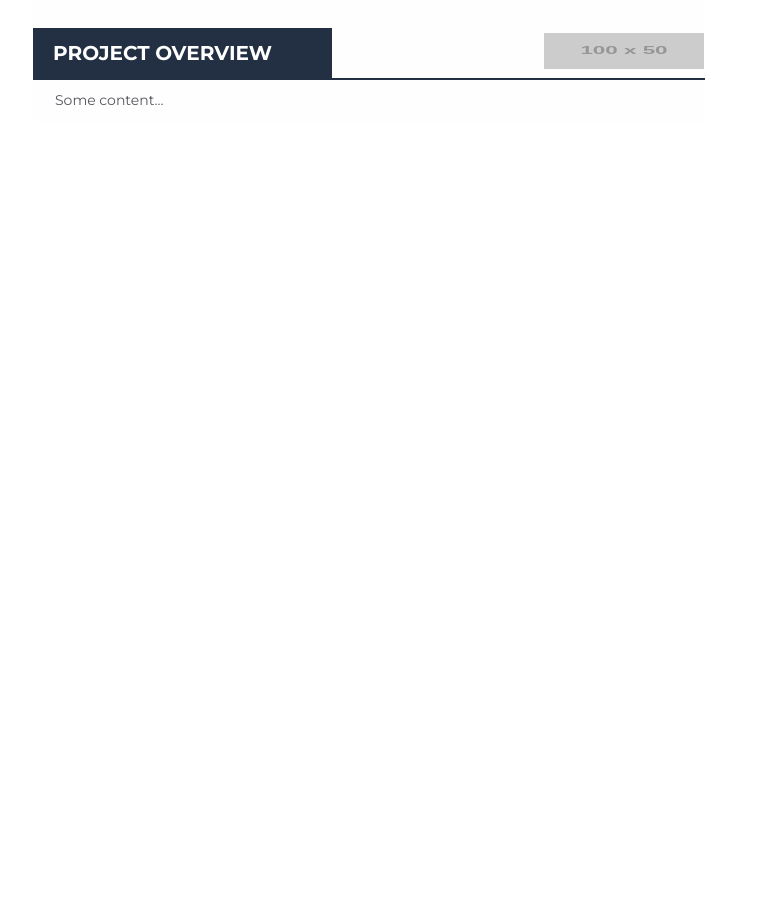
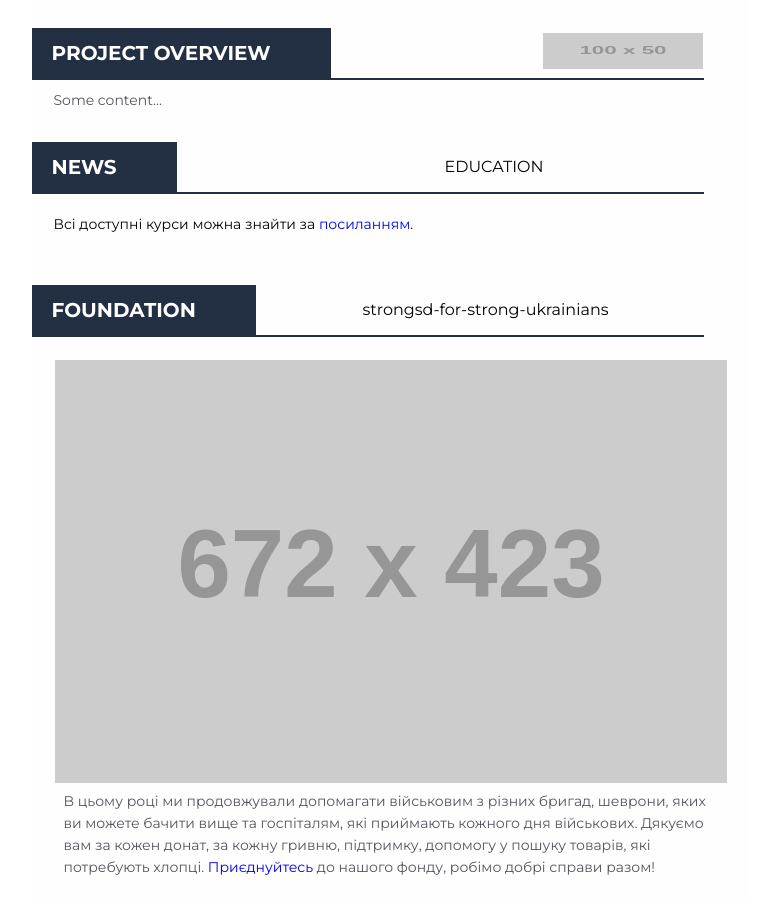
Before and after one commit to aspasionov/newspaper-generator, a React (Vite) app: page / in a window 1280 px wide. Shown: the part 1114-2028 px from the top of the page, without its empty margins (271-1029 px from the left). Before the commit the page ends 1268 px from the top, so only its background shows below. Built offline with nearby package versions, Linux system fonts and the light colour scheme.

Commit message:
feat: add two blocks (#9)

```diff
--- /dev/null
+++ b/src/components/Education/Modal.jsx
@@ -0,0 +1,14 @@
+import Box from '@mui/material/Box';
+import TextField from '@mui/material/TextField';
+import Editor from 'react-simple-wysiwyg';
+
+const Modal = ({ content, handleChange }) => {
+  return <Box sx={{ p: 2}}>
+    <TextField size="small" value={content.text} label="Title" variant="outlined" fullWidth sx={{ mb: 2  }} onChange={(e) => handleChange({ text: e.target.value })}/>
+    <TextField size="small" value={content.subtext} label="Subtext" variant="outlined" fullWidth sx={{ mb: 2  }} onChange={(e) => handleChange({ subtext: e.target.value })}/>
+    <Box sx={{ mb: 1}}>Content</Box>
+    <Editor value={content.html} onChange={(e) => handleChange({ html: e.target.value })} />
+  </Box>
+}
+
+export default Modal;
--- /dev/null
+++ b/src/components/Education/index.jsx
@@ -0,0 +1,74 @@
+import { useState, useEffect } from 'react';
+import { IS1, IS2, IS3, IS4, IS5, IS6 } from './styles';
+import ComponentWrapper from '../ContentWrapper';
+import Modal from './Modal'
+import data from '../../data.json'
+import { Parser } from "html-to-react";
+import { localStorageHandler, urlToSrc } from '../../utils'
+import { NEWSPAPER_KEY } from '../../constants'
+
+const defaultcontent = data.education;
+
+const Education = () => {
+  const [content, setContent] = useState({
+    text: '',
+    subtext: '',
+    html: ''
+  })
+  const htmlToReactParser = new Parser();
+
+  const handleChange = (data) => {
+    setContent(prev => ({...prev, ...data}))
+    localStorageHandler('education', {...content, ...data})
+  }
+
+  useEffect(() => {
+    const localData = JSON.parse(localStorage.getItem(NEWSPAPER_KEY))
+    if(localData && localData?.education) {
+      setContent(prev=> ({...prev, ...localData.education}))
+    }
+  },[])
+
+    return (
+      <ComponentWrapper form={<Modal handleChange={handleChange} content={content} />} id="education">
+        <tr>
+          <td>
+            <table width="672px" style={IS1}>
+              <tbody>
+                <tr>
+                  <td style={IS2}>
+                    <div className="heading" style={IS3}>
+                      {content.text || defaultcontent.text}
+                    </div>
+                  </td>
+                  <td className="subheading">{content.subtext || defaultcontent.subtext}</td>
+                </tr>
+              </tbody>
+            </table>
+          </td>
+        </tr>
+
+        <tr>
+          <td>
+            <table width="632px" style={IS4}>
+              <tr>
+                <td></td>
+              </tr>
+              <tr>
+                <td></td>
+              </tr>
+              <tr>
+                <td align="left" style={IS5}>
+                  <span style={IS6}>
+                    {htmlToReactParser.parse(content.html || defaultcontent.html)}
+                  </span>
+                </td>
+              </tr>
+            </table>
+          </td>
+        </tr>
+      </ComponentWrapper>
+    );
+}
+
+export default Education;
--- /dev/null
+++ b/src/components/Education/styles.js
@@ -0,0 +1,13 @@
+const IS1 = {borderSpacing: 0, borderBottom: '2px solid #233043', width: 672, margin: '20px 0 0'}
+
+const IS2 = {padding: '0 15px 0 0'}
+
+const IS3 = {borderBottom: '50px solid #233043', borderLeft: '0px solid transparent', borderRight: '40px solid transparent', height: 0, padding: '0 20px', color: 'white', width: 'fit-content', textTransform: 'uppercase', textAlign: 'center', lineHeight: '50px', fontSize: 20, fontWeight: 'bold', fontStretch: 'normal'}
+
+const IS4 = {margin: '10px 0 20px', width: '100%', maxWidth: 632}
+
+const IS5 = {padding: '0 20px 10px'}
+
+const IS6 = {color: 'black', fontSize: 14}
+
+export { IS1, IS2, IS3, IS4, IS5, IS6 }
--- /dev/null
+++ b/src/components/Foundation/Modal.jsx
@@ -0,0 +1,24 @@
+import Box from '@mui/material/Box';
+import TextField from '@mui/material/TextField';
+import Editor from 'react-simple-wysiwyg';
+import Uploader from '../UI/FileUploader';
+import { urlToSrc } from '../../utils'
+
+const Modal = ({ content, handleChange }) => {
+
+  const handleSaveFile = (file) => {
+    handleChange({img: urlToSrc(file[0].id)})
+  }
+  return (
+    <Box sx={{ p: 2 }}>
+    <TextField size="small" value={content.text} label="Title" variant="outlined" fullWidth sx={{ mb: 2  }} onChange={(e) => handleChange({ text: e.target.value })}/>
+    <TextField size="small" value={content.subtext} label="Subtext" variant="outlined" fullWidth sx={{ mb: 2  }} onChange={(e) => handleChange({ subtext: e.target.value })}/>
+    <Box sx={{ mb: 1}}>Image</Box>
+    <Uploader setFile={handleSaveFile} file={null}/>
+    <Box sx={{ mb: 1}}>Content</Box>
+    <Editor value={content.html} onChange={(e) => handleChange({ html: e.target.value })} />
+    </Box>
+  )
+}
+
+export default Modal;
--- /dev/null
+++ b/src/components/Foundation/index.jsx
@@ -0,0 +1,75 @@
+import { useState, useEffect } from 'react';
+import { IS1, IS2, IS3, IS4, IS5, IS6, IS7 } from './styles';
+import ComponentWrapper from '../ContentWrapper';
+import Modal from './Modal'
+import data from '../../data.json'
+import { Parser } from "html-to-react";
+import { localStorageHandler, urlToSrc } from '../../utils'
+import { NEWSPAPER_KEY } from '../../constants'
+
+const defaultcontent = data.foundation;
+
+const Foundation = () => {
+  const [content, setContent] = useState({
+    text: '',
+    subtext: '',
+    img: '',
+    html: ''
+  })
+  const htmlToReactParser = new Parser();
+
+  const handleChange = (data) => {
+    setContent(prev => ({...prev, ...data}))
+    localStorageHandler('foundation', {...content, ...data})
+  }
+
+  useEffect(() => {
+    const localData = JSON.parse(localStorage.getItem(NEWSPAPER_KEY))
+    if(localData && localData?.foundation) {
+      setContent(prev=> ({...prev, ...localData.foundation}))
+    }
+  },[])
+
+
+  return (
+    <ComponentWrapper form={<Modal content={content} handleChange={handleChange}/>} id="foundation">
+      <tr>
+        <td>
+          <table width="672" style={IS1}>
+            <tbody>
+              <tr>
+                <td style={IS2}>
+                  <div className="heading" style={IS3}>
+                    {content.text || defaultcontent.text}
+                  </div>
+                </td>
+                <td className="subheading">{content.subtext || defaultcontent.subtext}</td>
+              </tr>
+            </tbody>
+          </table>
+        </td>
+      </tr>
+
+      <tr>
+        <td style={IS4}>
+          <table style={IS5}>
+            <tbody>
+              <tr>
+                <td style={IS6}>
+                  <img width={672} height={423} src={content.img || defaultcontent.img} alt="header img" loading="lazy" />
+                </td>
+              </tr>
+              <tr>
+                <td style={IS7}>
+                  {htmlToReactParser.parse(content.html || defaultcontent.html)}
+                </td>
+              </tr>
+            </tbody>
+          </table>
+        </td>
+      </tr>
+      </ComponentWrapper>
+  )
+}
+
+export default Foundation;
--- /dev/null
+++ b/src/components/Foundation/styles.js
@@ -0,0 +1,15 @@
+const IS1 = { borderSpacing: 0, borderBottom: '2px solid #233043', margin: '20px 0 0', maxWidth: '672px' }
+
+const IS2 = { padding: '0 15px 0 0' }
+
+const IS3 = { borderBottom: '50px solid #233043', borderLeft: '0px solid transparent', borderRight: '40px solid transparent', height: 0, padding: '0 20px', color: 'white', width: 'fit-content', textTransform: 'uppercase', textAlign: 'center', lineHeight: '50px', fontSize: '20px', fontWeight: 'bold', fontStretch: 'normal' }
+
+const IS4 = { padding: '0 20px 20px' }
+
+const IS5 = { width: '632px', marginTop: '20px' }
+
+const IS6 = { width: '672px' }
+
+const IS7 = { fontSize: '14px', fontWeight: 'normal', fontStretch: 'normal', fontStyle: 'normal', lineHeight: '1.57', letterSpacing: 'normal', textAlign: 'left', color: '#54555e', paddingLeft: '10px', wordWrap: 'break-word' }
+
+export { IS1, IS2, IS3, IS4, IS5, IS6, IS7 }
--- a/src/data.json
+++ b/src/data.json
@@ -35,5 +35,16 @@
     "text": "PROJECT OVERVIEW",
     "logo": "https://placehold.co/100x50",
     "html": "Some content..."
+  },
+  "education": {
+    "text": "NEWS",
+    "subtext": "EDUCATION",
+    "html": "Всі доступні курси можна знайти за <a href='https://bit.ly/3bJ0Yvo' style='color: '#FD8D46;' target='_blank'>посиланням</a>."
+  },
+  "foundation": {
+    "text": "FOUNDATION",
+    "subtext": "strongsd-for-strong-ukrainians",
+    "img": "https://placehold.co/672x423",
+    "html": "B цьому році ми продовжували допомагати військовим з різних бригад, шеврони, яких ви можете бачити вище та госпіталям, які приймають кожного дня військових. Дякуємо вам за кожен донат, за кожну гривню, підтримку, допомогу у пошуку товарів, які потребують хлопці. <a href='https://join.slack.com/share/enQtODE5NjU0MjU3NDU4MS04OWNiNTdjMzRhZDc1ODBjOTk2ZmEyZjdjZGZlZjkyZWI2ZDkwOWE5MDJhZTA3YWEzYWE1Zjg4YTJjYjM3ZTc3' target='_blank'>Приєднуйтесь</a> до нашого фонду, робімо добрі справи разом!"
   }
 }
--- a/src/pages/Main/index.jsx
+++ b/src/pages/Main/index.jsx
@@ -6,6 +6,8 @@ import Vacancies from '../../components/Vacancies';
 import News from '../../components/News';
 import ProjectOverview from '../../components/ProjectOverview';
 import RightControls from '../../components/RightControls';
+import Education from '../../components/Education';
+import Foundation from '../../components/Foundation';
 import { Content } from './styles';
 import { CopyContext } from '../../App';
 
@@ -29,6 +31,8 @@ const Main = ({ contentRef }) => {
                         <Vacancies/>
                         <News/>
                         <ProjectOverview/>
+                        <Education/>
+                        <Foundation/>
                       </tbody>
                     </table>
                   </td>
```
